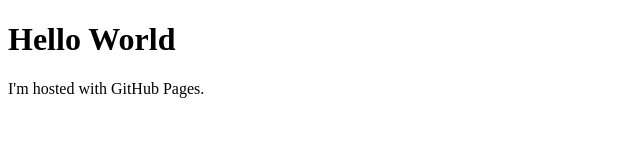
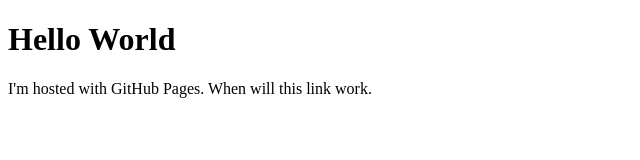
Before and after one commit to Urth-Forum-Roleplay/urthmaps, a plain HTML site: page index.html in a window 1280 px wide. Shown: the whole page, without its empty margins (0-640 px from the left). Drawn offline with Linux system fonts and the light colour scheme.

Commit message:
Update index.html

```diff
--- a/index.html
+++ b/index.html
@@ -2,6 +2,6 @@
 <html>
 <body>
 <h1>Hello World</h1>
-<p>I'm hosted with GitHub Pages.</p>
+<p>I'm hosted with GitHub Pages. When will this link work.</p>
 </body>
 </html>
```
